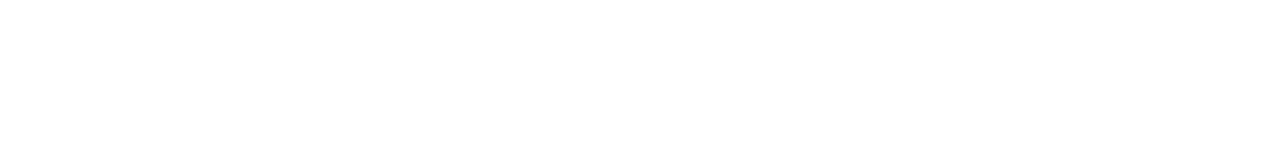
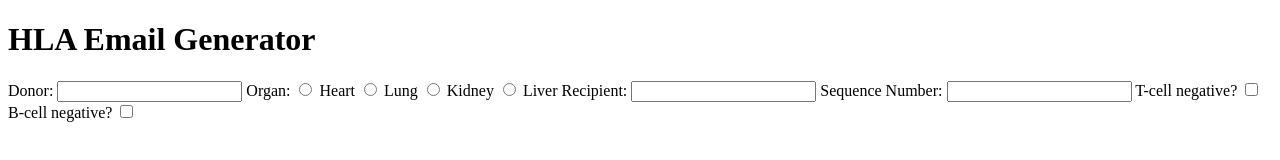
Before and after one commit to claytonm17/HLA_email_template, a website: page dist/index.html in a window 1280 px wide. Drawn offline with Linux system fonts and the light colour scheme.

Commit message:
Pure html form coded in for inputs

```diff
--- a/dist/bundle.js
+++ b/dist/bundle.js
@@ -1,32 +1 @@
-/*
- * ATTENTION: The "eval" devtool has been used (maybe by default in mode: "development").
- * This devtool is neither made for production nor for readable output files.
- * It uses "eval()" calls to create a separate source file in the browser devtools.
- * If you are trying to read the output file, select a different devtool (https://webpack.js.org/configuration/devtool/)
- * or disable the default devtool with "devtool: false".
- * If you are looking for production-ready output files, see mode: "production" (https://webpack.js.org/configuration/mode/).
- */
-/******/ (() => { // webpackBootstrap
-/******/ 	var __webpack_modules__ = ({
-
-/***/ "./src/index.js":
-/*!**********************!*\
-  !*** ./src/index.js ***!
-  \**********************/
-/***/ (() => {
-
-eval("console.log('HLA');\n\n//# sourceURL=webpack://hla_email_template/./src/index.js?");
-
-/***/ })
-
-/******/ 	});
-/************************************************************************/
-/******/
-/******/ 	// startup
-/******/ 	// Load entry module and return exports
-/******/ 	// This entry module can't be inlined because the eval devtool is used.
-/******/ 	var __webpack_exports__ = {};
-/******/ 	__webpack_modules__["./src/index.js"]();
-/******/
-/******/ })()
-;
+(()=>{const e=new class{constructor(e,l,s){this.firstName=e,this.lastName=l,this.mrn=s}}("Luke","Skywalker","849356823");var l;console.log((l=e,TcellResult="Negative",BcellResult="Negative",`\n        Hello all,\n\n\n        Please see attached flow crossmatch results and match run for deceased Hand donor DarthVader:\n\n\n        Seq. #2 - ${l.lastName}, ${l.firstName} (${l.mrn}) is T-cell: ${TcellResult} and B-cell: ${BcellResult}\n\n\n        Best,\n\n\n        `))})();
--- a/dist/index.html
+++ b/dist/index.html
@@ -6,6 +6,46 @@
     <title>XM Reporting Email Generator</title>
 </head>
 <body>
+    <h1>HLA Email Generator</h1>
+    <form action="">
+        <label for="donor">Donor:
+            <input type="text" id="donor" name="donor">
+        </label>
+        <label for="organ">Organ:
+            <label for="heart">
+                <input type="radio" id="heart" value="heart" name="organ">
+                Heart
+            </label>
+            <label for="lung">
+                <input type="radio" id="lung" value="lung" name="organ">
+                Lung
+            </label>
+            <label for="kidney">
+                <input type="radio" id="kidney" value="kidney" name="organ">
+                Kidney
+            </label>
+            <label for="liver">
+                <input type="radio" id="liver" value="liver" name="organ">
+                Liver
+            </label>
+        </label>
+        <label for="recipient">
+            Recipient:
+            <input type="text" id="recipient" name="recipient">
+        </label>
+        <label for="sequence">
+            Sequence Number:
+            <input type="number" id="sequence" name="sequence">
+        </label>
+        <label for="tcell">
+            T-cell negative?
+            <input type="checkbox" id="tcell" name="tcell">
+        </label>
+        <label for="bcell">
+            B-cell negative?
+            <input type="checkbox" id="bcell" name="bcell">
+        </label>
+    </form>
     <script src="bundle.js"></script>
 </body>
 </html>
```
